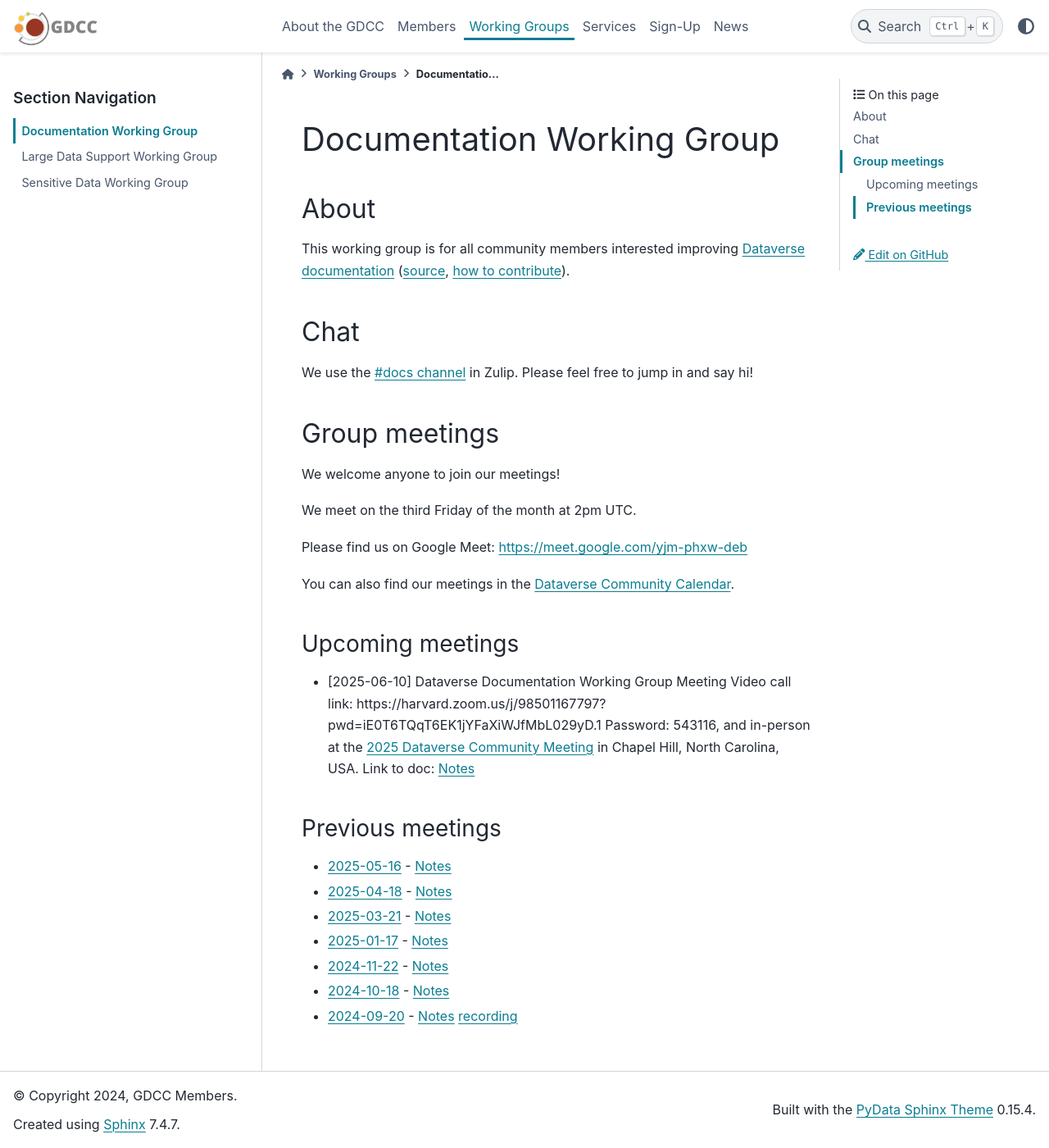
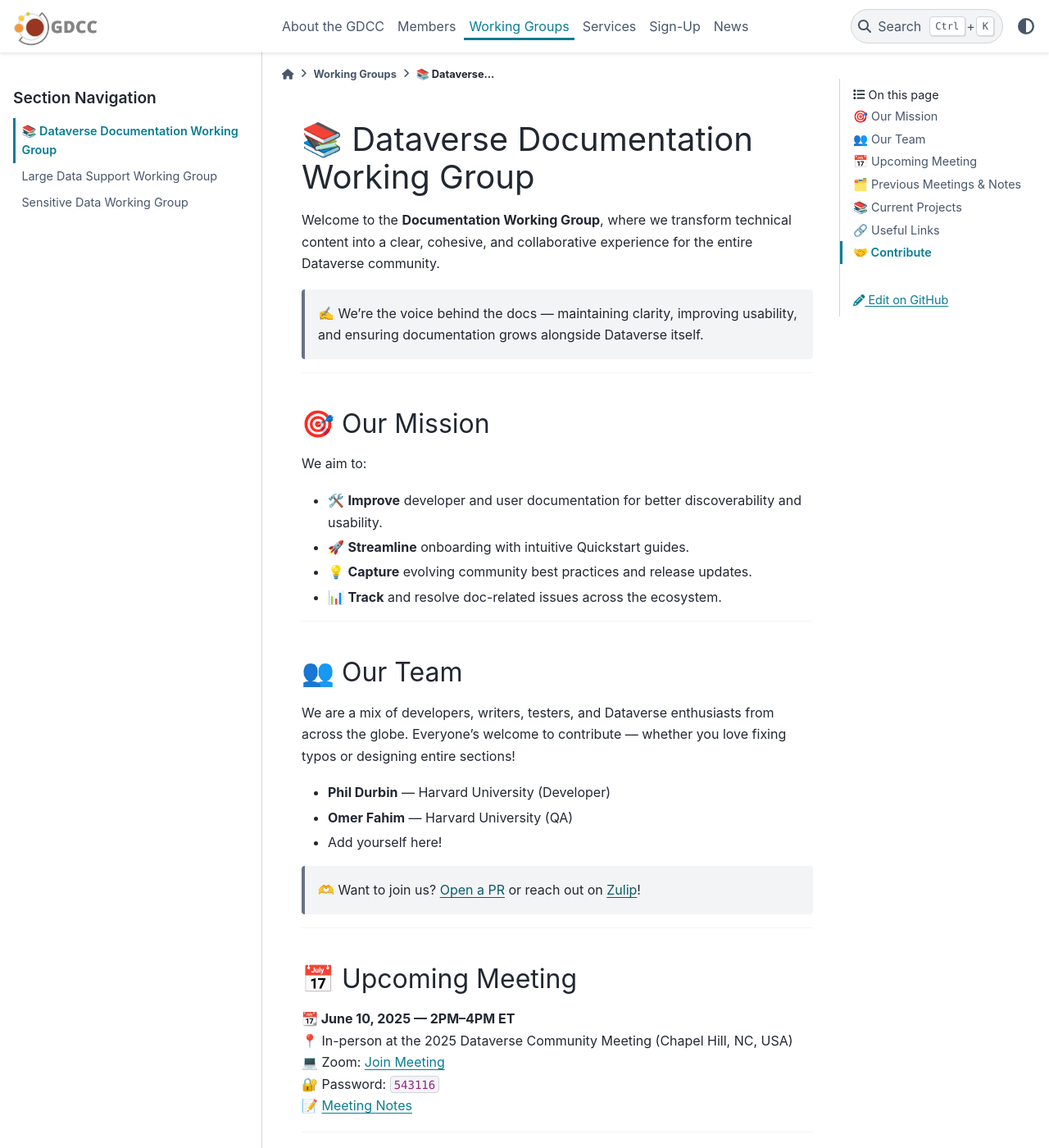
Before and after one commit to gdcc/www.gdcc.io, a Sphinx documentation site: the page built from source/working-groups/documentation.md, in a window 1280 px wide and 1400 px high. Shown: the whole window at 82% size. Built offline with Sphinx 7.4.7 and the PyData theme 0.15.4, drawn with Linux system fonts in a browser that asks for light colours; some of the changed text lies outside the part shown.

Commit message:
Update documentation.md
Updates to documentation.md file

```diff
--- a/source/working-groups/documentation.md
+++ b/source/working-groups/documentation.md
@@ -1,38 +1,87 @@
-# Documentation Working Group
+# 📚 Dataverse Documentation Working Group
 
-## About
+Welcome to the **Documentation Working Group**, where we transform technical content into a clear, cohesive, and collaborative experience for the entire Dataverse community.
 
-This working group is for all community members interested improving [Dataverse documentation](https://guides.dataverse.org) ([source](https://github.com/IQSS/dataverse/tree/develop/doc/sphinx-guides/source), [how to contribute](https://guides.dataverse.org/en/latest/contributor/documentation.html)).
+> ✍️ We’re the voice behind the docs — maintaining clarity, improving usability, and ensuring documentation grows alongside Dataverse itself.
 
-## Chat
+---
 
-We use the [#docs channel][] in Zulip. Please feel free to jump in and say hi!
+## 🎯 Our Mission
 
-[#docs channel]: https://dataverse.zulipchat.com/#narrow/stream/446770-docs
+We aim to:
 
-## Group meetings
+- 🛠️ **Improve** developer and user documentation for better discoverability and usability.
+- 🚀 **Streamline** onboarding with intuitive Quickstart guides.
+- 💡 **Capture** evolving community best practices and release updates.
+- 📊 **Track** and resolve doc-related issues across the ecosystem.
 
-We welcome anyone to join our meetings!
+---
 
-We meet on the third Friday of the month at 2pm UTC.
+## 👥 Our Team
 
-Please find us on Google Meet: <https://meet.google.com/yjm-phxw-deb>
+We are a mix of developers, writers, testers, and Dataverse enthusiasts from across the globe. Everyone's welcome to contribute — whether you love fixing typos or designing entire sections!
 
-You can also find our meetings in the [Dataverse Community Calendar][].
+- **Phil Durbin** — Harvard University (Developer)
+- **Omer Fahim** — Harvard University (QA)
+- Add yourself here!
 
-[Dataverse Community Calendar]: https://calendar.google.com/calendar/embed?src=c_udn4tonm401kgjjre4jl4ja0cs%40group.calendar.google.com&ctz=America%2FNew_York
+> 🫶 Want to join us? [Open a PR](https://github.com/gdcc/www.gdcc.io) or reach out on [Zulip](https://dataverse.zulipchat.com/#narrow/channel/446770-docs)!
 
-### Upcoming meetings
+---
 
-- [2025-06-10] Dataverse Documentation Working Group Meeting
-Video call link: https://harvard.zoom.us/j/98501167797?pwd=iE0T6TQqT6EK1jYFaXiWJfMbL029yD.1 Password: 543116, and in-person at the  [2025 Dataverse Community Meeting](https://dcm2025.hsites.harvard.edu/) in Chapel Hill, North Carolina, USA. Link to doc: [Notes](https://docs.google.com/document/d/1DVZuwClSgPTcIiLYOTbhlHhOqcj6moE3/edit?usp=drive_link&ouid=112670259962851928741&rtpof=true&sd=true)
+## 📅 Upcoming Meeting
 
-### Previous meetings
+**📆 June 10, 2025 — 2PM–4PM ET**
+📍 In-person at the 2025 Dataverse Community Meeting (Chapel Hill, NC, USA)
+💻 Zoom: [Join Meeting](https://harvard.zoom.us/j/98501167797?pwd=iE0T6TQqT6EK1jYFaXiWJfMbL029yD.1)
+🔐 Password: `543116`
+📝 [Meeting Notes](https://docs.google.com/document/d/1DVZuwClSgPTcIiLYOTbhlHhOqcj6moE3/edit?usp=drive_link&ouid=112670259962851928741&rtpof=true&sd=true)
 
-- [2025-05-16](https://time.is/compare/1500_16_May_2025_in_UTC) - [Notes](https://docs.google.com/document/d/1YQmixOt1E-hGWqDlTbjIkIu9zNKbm0db/edit?usp=sharing&ouid=112670259962851928741&rtpof=true&sd=true)
-- [2025-04-18](https://time.is/compare/1500_18_Apr_2025_in_UTC) - [Notes](https://docs.google.com/document/d/1Orv0sPTpGyuPVYnvDVuvWQe39FnxZg4S/edit?usp=sharing&ouid=112670259962851928741&rtpof=true&sd=true)
-- [2025-03-21](https://time.is/compare/1500_21_Mar_2025_in_UTC) - [Notes](https://docs.google.com/document/d/1AuGT-mGq9ssOCrHRRgQdcSVz2XbAD-qECXwBHCgMo7E/edit?usp=sharing)
-- [2025-01-17](https://time.is/compare/1400_17_Jan_2025_in_UTC) - [Notes](https://docs.google.com/document/d/1o_gjFaFpl62V8SJSbeL8V_h2-JAHrrrS48jyImU-A7c/edit?usp=sharing)
-- [2024-11-22](https://time.is/compare/1500_22_Nov_2024_in_UTC) - [Notes](https://docs.google.com/document/d/1oP3v0iHBDIsvrkPWOr524sdweCv9nfOsb6KWA-oojXo/edit?usp=sharing)
-- [2024-10-18](https://time.is/compare/1300_18_Oct_2024_in_UTC) - [Notes](https://docs.google.com/document/d/1O1v9aMSCNe9ak2_Md2plfaJw42XJuIrb7l1-sSg4hus/edit?usp=sharing)
-- [2024-09-20](https://time.is/compare/1400_20_Sep_2024_in_UTC) - [Notes](https://docs.google.com/document/d/1wUpmkOfQICuPQPbITqJ2oZSD2cSJBdHioEsaLck6_Es/edit?usp=sharing) [recording](https://harvard.zoom.us/rec/share/UBmb9Mzd_grPPsbX7jik54BGRMOHoskcVUab434u6FJOiyPE-fPN-AQjcWQmhSQ2.KAUPfDyco5S2aPzM)
+---
+
+## 🗂️ Previous Meetings & Notes
+
+| Date        | Notes           | Recording      |
+|-------------|------------------|----------------|
+| 2025-05-16  | [Notes](https://docs.google.com/document/d/1YQmixOt1E-hGWqDlTbjIkIu9zNKbm0db/edit?usp=drive_link&ouid=112670259962851928741&rtpof=true&sd=true)       |                |
+| 2025-04-18  | [Notes](https://docs.google.com/document/d/1Orv0sPTpGyuPVYnvDVuvWQe39FnxZg4S/edit?usp=drive_link&ouid=112670259962851928741&rtpof=true&sd=true)       |                |
+| 2025-03-21  | [Notes](https://docs.google.com/document/d/1AuGT-mGq9ssOCrHRRgQdcSVz2XbAD-qECXwBHCgMo7E/edit?usp=drive_link)       |                |
+| 2025-01-17  | [Notes](https://docs.google.com/document/d/1o_gjFaFpl62V8SJSbeL8V_h2-JAHrrrS48jyImU-A7c/edit?usp=drive_link)       |                |
+| 2024-11-22  | [Notes](https://docs.google.com/document/d/1oP3v0iHBDIsvrkPWOr524sdweCv9nfOsb6KWA-oojXo/edit?usp=drive_link)       |                |
+| 2024-10-18  | [Notes](https://docs.google.com/document/d/1O1v9aMSCNe9ak2_Md2plfaJw42XJuIrb7l1-sSg4hus/edit?usp=drive_link)       |                |
+| 2024-09-20  | [Notes](https://docs.google.com/document/d/1wUpmkOfQICuPQPbITqJ2oZSD2cSJBdHioEsaLck6_Es/edit?usp=drive_link)       | [Recording](#) |
+
+> Want to contribute a summary or your own notes? [Email us](mailto:docs@dataverse.org) or add a comment in the shared Google Doc!
+
+---
+
+## 📚 Current Projects
+
+- ✅ **Quickstart Guide Overhaul**
+  Simplify the new user experience and help contributors get started faster.
+
+- ✅ **SPA Documentation Integration**
+  Ensure docs keep up with the newly designed Dataverse App.
+
+---
+
+## 🔗 Useful Links
+
+- 📘 [Preview Docs Site](https://preview.guides.gdcc.io/)
+- 💬 [Zulip Community Chat](https://dataverse.zulipchat.com)
+- 🧪 [Developer Docs](https://guides.dataverse.org/en/latest/)
+- 🛠️ [Open Doc Issues - Under Construction](https://guides.dataverse.org/en/latest/)
+- 💡 [ask.dataverse.org](https://ask.dataverse.org)
+
+---
+
+## 🤝 Contribute
+
+Your input matters. Suggest a fix, file an issue, or just show up at our meeting — there's always something to improve.
+
+→ [Edit this page](https://github.com/gdcc/www.gdcc.io/edit/main/source/working-groups/documentation.md)
+→ [Submit a pull request](https://github.com/gdcc/www.gdcc.io/pulls)
+
+---
+
+*Proudly part of the global Dataverse community.*
```
